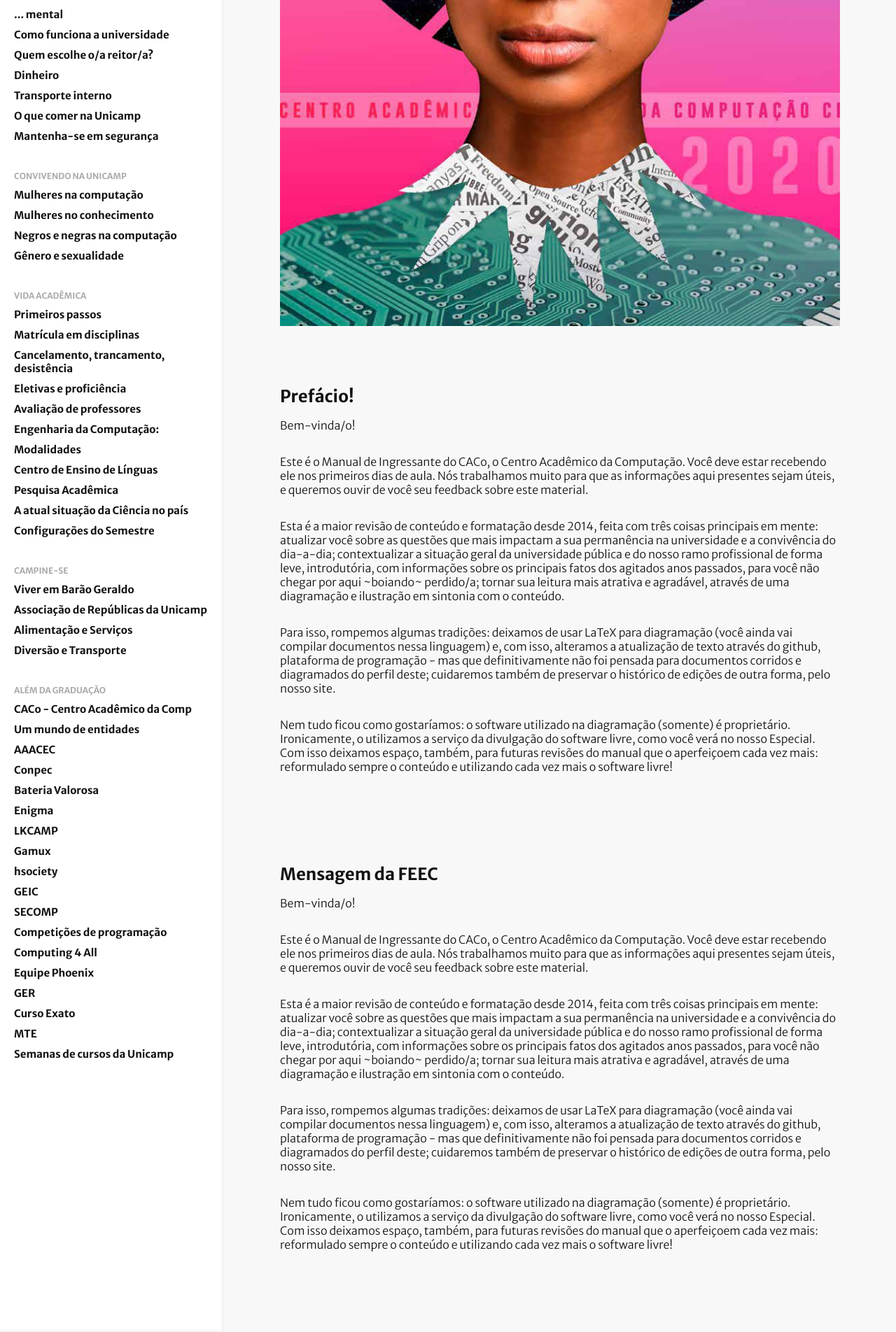
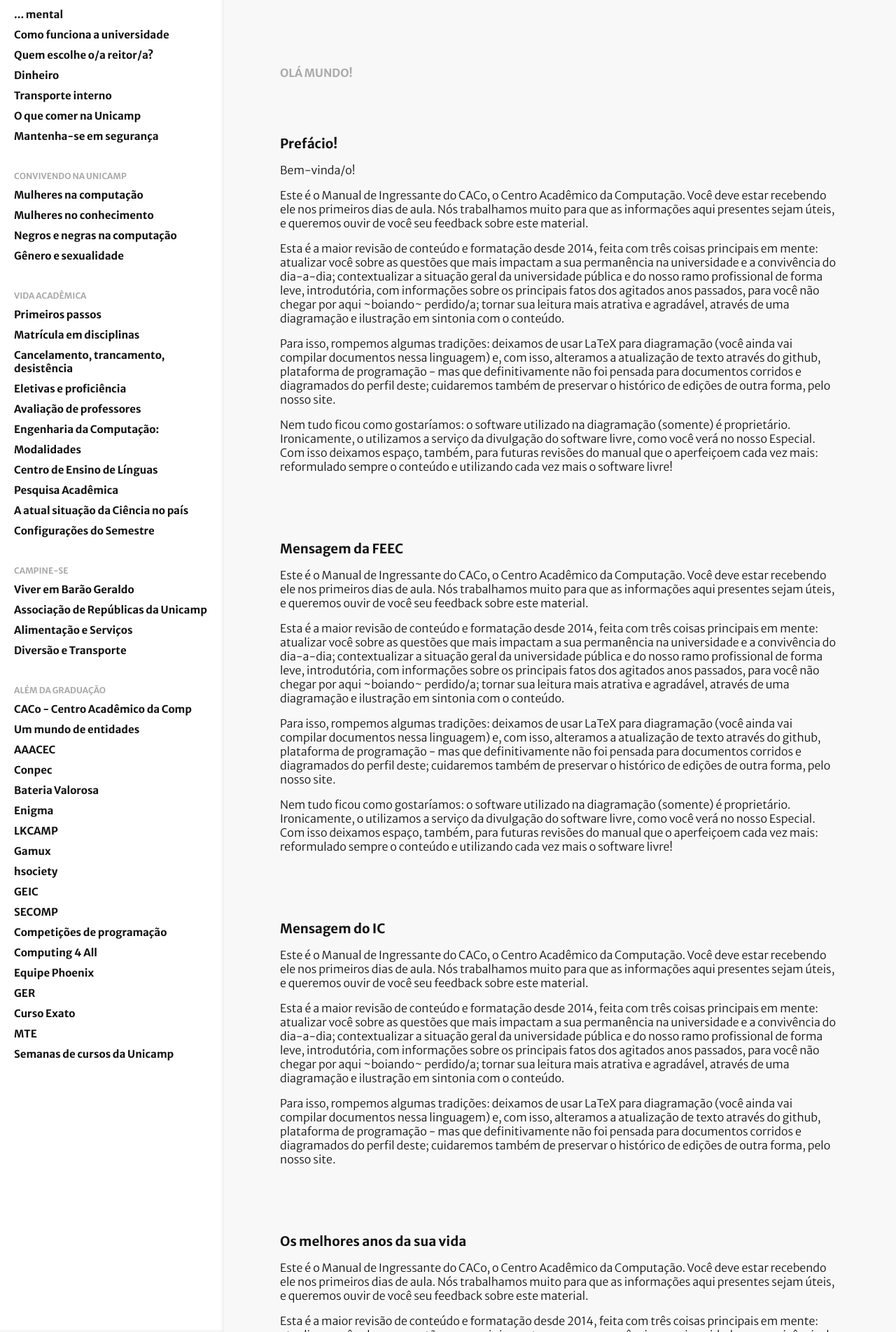
Before and after one commit to cacounicamp/Manual-Digital, a PHP site: page /index.html in a window 1280 px wide. Shown: the part 696-2600 px from the top of the page at 70% size. Run offline with PHP 8.4, Linux system fonts and the light colour scheme.

Commit message:
Seção 5 - Campine-se OK - Atualizando capa

```diff
--- a/index.html
+++ b/index.html
@@ -76,10 +76,10 @@
 
             <h3> CAMPINE-SE </h3>
             <ul>
-                <li><a href="#"> Viver em Barão Geraldo </a></li>
-                <li><a href="#"> Associação de Repúblicas da Unicamp </a></li>
-                <li><a href="#"> Alimentação e Serviços </a></li>
-                <li><a href="#"> Diversão e Transporte </a></li>
+                <li><a href="#barao"> Viver em Barão Geraldo </a></li>
+                <li><a href="#aru"> Associação de Repúblicas da Unicamp </a></li>
+                <li><a href="#alimentacaoEServicos"> Alimentação e Serviços </a></li>
+                <li><a href="#DiversaoETransporte"> Diversão e Transporte </a></li>
             </ul>
 
             <h3> ALÉM DA GRADUAÇÃO </h3>
@@ -107,56 +107,46 @@
     </nav>
     <main id="main">
         <section id="capa">
-            <img src="images/Image1.jpeg" alt="">
+            <img src="images/capa.png" alt="">
+            <img src="images/contracapa.png" alt="">
         </section>
+
         <section id="olaMundo">
-            <h1 id="prefacio"> Prefácio! </h1>
-            <p>
-                Bem-vinda/o!
-            </p>
-
+            <h1 class="title"> Olá Mundo! </h1>
+            <section id="prefacio">
+                <h1> Prefácio! </h1>
+                <p>Bem-vinda/o! </p>
                 <p> Este é o Manual de Ingressante do CACo, o Centro Acadêmico da Computação. Você deve estar  recebendo ele nos primeiros dias de aula. Nós trabalhamos muito para que as informações aqui presentes sejam úteis, e queremos ouvir de você seu feedback sobre este material. </p>
                 <p>Esta é a maior revisão de conteúdo e formatação desde 2014, feita com três coisas principais em  mente: atualizar você sobre as questões que mais impactam a sua permanência na universidade e  a convivência do dia-a-dia; contextualizar a situação geral da universidade pública e do nosso ramo  profissional de forma leve, introdutória, com informações sobre os principais fatos dos agitados anos  passados, para você não chegar por aqui ~boiando~ perdido/a; tornar sua leitura mais atrativa e  agradável, através de uma diagramação e ilustração em sintonia com o conteúdo. </p>
                 <p>Para isso, rompemos algumas tradições: deixamos de usar LaTeX para diagramação (você ainda  vai compilar documentos nessa linguagem) e, com isso, alteramos a atualização de texto através  do github, plataforma de programação - mas que definitivamente não foi pensada para documentos  corridos e diagramados do perfil deste; cuidaremos também de preservar o histórico de edições de  outra forma, pelo nosso site. </p>
-            <p>Nem tudo ficou como gostaríamos: o software utilizado na diagramação (somente) é proprietário.  Ironicamente, o utilizamos a serviço da divulgação do software livre, como você verá no nosso Especial. Com isso deixamos espaço, também, para futuras revisões do manual que o aperfeiçoem cada  vez mais: reformulado sempre o conteúdo e utilizando cada vez mais o software livre! </p>
-            </p>
+                <p>Nem tudo ficou como gostaríamos: o software utilizado na diagramação (somente) é proprietário.  Ironicamente, o utilizamos a serviço da divulgação do software livre, como você verá no nosso Especial. Com isso deixamos espaço, também, para futuras revisões do manual que o aperfeiçoem cada  vez mais: reformulado sempre o conteúdo e utilizando cada vez mais o software livre! </p></p>
+            </section>
 
-
-            <h1 id="mensagemFeec"> Mensagem da FEEC </h1>
-            <p>
-                Bem-vinda/o!
-            </p>
-
+            <section id="mensagemFeec">
+                <h1> Mensagem da FEEC </h1>
                 <p> Este é o Manual de Ingressante do CACo, o Centro Acadêmico da Computação. Você deve estar  recebendo ele nos primeiros dias de aula. Nós trabalhamos muito para que as informações aqui presentes sejam úteis, e queremos ouvir de você seu feedback sobre este material. </p>
                 <p>Esta é a maior revisão de conteúdo e formatação desde 2014, feita com três coisas principais em  mente: atualizar você sobre as questões que mais impactam a sua permanência na universidade e  a convivência do dia-a-dia; contextualizar a situação geral da universidade pública e do nosso ramo  profissional de forma leve, introdutória, com informações sobre os principais fatos dos agitados anos  passados, para você não chegar por aqui ~boiando~ perdido/a; tornar sua leitura mais atrativa e  agradável, através de uma diagramação e ilustração em sintonia com o conteúdo. </p>
                 <p>Para isso, rompemos algumas tradições: deixamos de usar LaTeX para diagramação (você ainda  vai compilar documentos nessa linguagem) e, com isso, alteramos a atualização de texto através  do github, plataforma de programação - mas que definitivamente não foi pensada para documentos  corridos e diagramados do perfil deste; cuidaremos também de preservar o histórico de edições de  outra forma, pelo nosso site. </p>
-            <p>Nem tudo ficou como gostaríamos: o software utilizado na diagramação (somente) é proprietário.  Ironicamente, o utilizamos a serviço da divulgação do software livre, como você verá no nosso Especial. Com isso deixamos espaço, também, para futuras revisões do manual que o aperfeiçoem cada  vez mais: reformulado sempre o conteúdo e utilizando cada vez mais o software livre! </p>
-            </p>
+                <p>Nem tudo ficou como gostaríamos: o software utilizado na diagramação (somente) é proprietário.  Ironicamente, o utilizamos a serviço da divulgação do software livre, como você verá no nosso Especial. Com isso deixamos espaço, também, para futuras revisões do manual que o aperfeiçoem cada  vez mais: reformulado sempre o conteúdo e utilizando cada vez mais o software livre! </p></p>
+            </section>
 
-            <h1 id="mensagemIc"> Mensagem do IC</h1>
-            <p>
-                Bem-vinda/o!
-            </p>
-
+            <section id="mensagemIc">
+                <h1> Mensagem do IC</h1>
                 <p> Este é o Manual de Ingressante do CACo, o Centro Acadêmico da Computação. Você deve estar  recebendo ele nos primeiros dias de aula. Nós trabalhamos muito para que as informações aqui presentes sejam úteis, e queremos ouvir de você seu feedback sobre este material. </p>
                 <p>Esta é a maior revisão de conteúdo e formatação desde 2014, feita com três coisas principais em  mente: atualizar você sobre as questões que mais impactam a sua permanência na universidade e  a convivência do dia-a-dia; contextualizar a situação geral da universidade pública e do nosso ramo  profissional de forma leve, introdutória, com informações sobre os principais fatos dos agitados anos  passados, para você não chegar por aqui ~boiando~ perdido/a; tornar sua leitura mais atrativa e  agradável, através de uma diagramação e ilustração em sintonia com o conteúdo. </p>
                 <p>Para isso, rompemos algumas tradições: deixamos de usar LaTeX para diagramação (você ainda  vai compilar documentos nessa linguagem) e, com isso, alteramos a atualização de texto através  do github, plataforma de programação - mas que definitivamente não foi pensada para documentos  corridos e diagramados do perfil deste; cuidaremos também de preservar o histórico de edições de  outra forma, pelo nosso site. </p>
-            <p>Nem tudo ficou como gostaríamos: o software utilizado na diagramação (somente) é proprietário.  Ironicamente, o utilizamos a serviço da divulgação do software livre, como você verá no nosso Especial. Com isso deixamos espaço, também, para futuras revisões do manual que o aperfeiçoem cada  vez mais: reformulado sempre o conteúdo e utilizando cada vez mais o software livre! </p>
-            </p>
+            </section>
 
-            <h1 id="melhoresAnos"> Os melhores anos da sua vida </h1>
-            <p>
-                Bem-vinda/o!
-            </p>
-
+            <section id="melhoresAnos">
+                <h1 > Os melhores anos da sua vida </h1>
                 <p> Este é o Manual de Ingressante do CACo, o Centro Acadêmico da Computação. Você deve estar  recebendo ele nos primeiros dias de aula. Nós trabalhamos muito para que as informações aqui presentes sejam úteis, e queremos ouvir de você seu feedback sobre este material. </p>
                 <p>Esta é a maior revisão de conteúdo e formatação desde 2014, feita com três coisas principais em  mente: atualizar você sobre as questões que mais impactam a sua permanência na universidade e  a convivência do dia-a-dia; contextualizar a situação geral da universidade pública e do nosso ramo  profissional de forma leve, introdutória, com informações sobre os principais fatos dos agitados anos  passados, para você não chegar por aqui ~boiando~ perdido/a; tornar sua leitura mais atrativa e  agradável, através de uma diagramação e ilustração em sintonia com o conteúdo. </p>
                 <p>Para isso, rompemos algumas tradições: deixamos de usar LaTeX para diagramação (você ainda  vai compilar documentos nessa linguagem) e, com isso, alteramos a atualização de texto através  do github, plataforma de programação - mas que definitivamente não foi pensada para documentos  corridos e diagramados do perfil deste; cuidaremos também de preservar o histórico de edições de  outra forma, pelo nosso site. </p>
-            <p>Nem tudo ficou como gostaríamos: o software utilizado na diagramação (somente) é proprietário.  Ironicamente, o utilizamos a serviço da divulgação do software livre, como você verá no nosso Especial. Com isso deixamos espaço, também, para futuras revisões do manual que o aperfeiçoem cada  vez mais: reformulado sempre o conteúdo e utilizando cada vez mais o software livre! </p>
-            </p>
+            </section>
         </section>
 
         <section id="sobrevivendoUnicamp">
+            <h1 class="title">Sobrevivendo na Unicamp</h1>
             <section id="permanencia">
                 <h1>A palavra é permanência</h1>
 
@@ -427,6 +417,103 @@
             </section>
         </section>
 
+        <section id="convivendoUnicamp">
+            <h1 class="title"> Convivendo na Unicamp! </h1>
+
+            <section></section>
+        </section>
+
+        <section id="vidaAcademica">
+            <h1 class="title"> Vida acadêmica </h1>
+
+            <section></section>
+        </section>
+
+        <section id="campinese">
+            <h1 class="title">Campine-se</h1>
+
+            <section id="barao">
+                <h1>Viver em Barão Geraldo - Enquanto houver pandemia #ficaEmCasa</h1>
+                <p>Enquanto houver pandemia, distanciamento social e ead (infelizmente) nossa dica é com certeza #ficaEmCasa. Mas achamos essa seção essencial para que você, se ainda não conhece muito bem Campinas e/ou Barão Geraldo, tenha algumas informações e já se imagine aqui, para quando tudo passar! - e vai passar! (= </p>
+
+                <h2>Morar por aqui <3</h2>
+                <p>Bom, já te contamos um pouco sobre o campus, agora é hora de pensar em um lugar para morar perto da universidade, então nessa seção vamos te contar algumas alternativas além do IC1(nosso instituto funciona 24h) para passar as noites!</p>
+                <p>Para aqueles que são de Campinas ou cidades próximas, ainda é uma alternativa morar com os pais, que, apesar do conforto, talvez não proporcione as mesmas experiências de morar a alguns passos do campus. Ainda assim, existem diversas linhas de ônibus que saem da própria Unicamp e atendem municípios da região, ou até mesmo grupos e apps de caronas, como o BlaBlaCar, que podem ser financeiramente mais confortáveis . E isso serve para quem volta para casa no fim de semana também: nem sempre é preciso ir até a rodoviária de Campinas!</p>
+                <p>Para morar em Barão Geraldo, veja as principais opções abaixo:</p>
+
+
+                <h2>Moradia estudantil gratuita<h2>
+                <p>Trata-se de um programa de moradia destinado aos alunos com dificuldades em manter residência/moradia com recursos próprios, especialmente aqueles que residem fora da Região Metropolitana de Campinas (RMC) ou em grandes distâncias do campus.</p>
+                <p>A moradia tem uma história incrível e é fruto de uma grande batalha dos estudantes. As inscrições para a bolsa moradia e outras bolsas  abrem no mês de março para calouros. Não perca datas! Saiba mais na seção Permanência Estudantil deste manual :)</p>
+
+                <h2>Aluguel</h2>
+                <p>O custo de moradia em Barão Geraldo depende principalmente de três fatores: proximidade da Unicamp, tamanho do imóvel e qualidade da casa, acabamento, número de banheiros, piscina etc. </p>
+                <p>Quanto à distância, os entornos da Avenida 1 (Avenida Doutor Romeu Tórtima) e da Avenida 2 (Avenida Professor Atílio Martini) costumam ser mais caros de se morar, por serem mais próximos da Unicamp. A região que vai do centro de Barão Geraldo até a Moradia Estudantil, um pouco mais distante da universidade (cerca de 10 minutos de bicicleta), é em geral mais barata e concentra muito mais serviços, como supermercados, restaurantes, bancos e lojas em geral. Também é uma região geralmente mais segura. Uma boa dica para se informar a respeito de lugares para morar (repúblicas, quitinetes, pensionatos) é o site <a href="https://morarunicamp.com.br/" > <b>morarunicamp.com.br</b></a>, criado por estudantes!</p>
+                <p>Lá você encontra informações como endereço, preço, contato e detalhamento do lugar, com boa visualização da distância, além de poder filtrar a pesquisa com o tipo de vaga buscada. E não se preocupe tanto com a distância em relação a institutos específicos, como IC e FEEC, porque são poucas aulas lá no começo do curso! </p>
+                <div>
+                    <img  src="images/campinese/valores-moradia.png"/>
+                </div>
+
+                <h2>Repúblicas</h2>
+                <p> Quando se fala numa república estudantil, talvez a primeira imagem que vem à cabeça seja de festas, bagunça e diversão. Mas não é só isso: repúblicas oferecem grandes oportunidades de convivência e integração na vida universitária, assim como crescimento pessoal e profissional. A conexão com pessoas de outros cursos também é muito facilitada, com trocas de cultura e experiências, que dão a chance de fazer e consolidar amizades que podem durar por toda a vida. Junto do “baixo” valor de aluguel (entre R$ 350,00 e 900,00, dependendo se o quarto é individual), são esses os motivos que tornam as “reps” a opção mais atrativa para os estudantes, que também podem contar com as famosas festinhas… </p>
+                <p> Infelizmente, há uma história pouco documentada da especulação imobiliária em Barão Geraldo. Os valores dos aluguéis têm aumentado bastante ao longo de décadas, transformando a vida nas repúblicas. Imóveis que foram feitos
+                originalmente para 5 ou 7 pessoas passaram por reformas e ampliações - às vezes com alguns problemas - para receber mais pessoas; quartos individuais se tornaram duplos e, no fim, até 15 pessoas vivem na mesma casa. Claro, na maioria dos casos não há nenhuma situação de calamidade nem nada disso, mas é interessante observar como a convivência e o padrão dos imóveis mudam para dar conta de compartilhar entre mais pessoas os custos cada vez maiores de viver em Barão Geraldo. </p>
+
+                <h2>Cuidado com os Golpes</h2>
+                <p>Todo ano há milhares de estudantes entrando em Barão Geraldo, geralmente inexperientes com a vida adulta e que nunca assinaram contratos de nada. Essa situação é propícia para picaretas que queiram aplicar golpes. Claro, nem todo mundo numa república de 10 pessoas vai assinar o contrato de locação, mas se você estiver nessa situação, fique de olho e evite dor de cabeça! Abaixo damos alguns toques pra você fazer antes de assinar qualquer coisa (claro). </p>
+                <ul>
+                    <li> <b>Não pague ou assine nada antecipadamente. </b> Nem cheque, promissória, nada. As “taxas de reservas” e “taxas de contrato” são mais falsas (e caras) que uma tabela de variáveis e uma caixa de vetores, e sua assinatura é sua alma. </p>
+                    <li><b> Busque assistência jurídica. </b>O Serviço de Apoio ao Estudante (SAE) oferece apoio jurídico gratuito. Não deixe de conferir com eles os documentos da sua locação. Adultos da sua confiança e veteranos mais experientes, que já lidaram com contratos de aluguel, podem te ajudar - mas nada substitui profissionais. </li>
+                    <li><b>Verifique se o corretor é real. </b> Corretores de imóveis têm um registro profissional da categoria chamado CRECI. Você sempre pode solicitar o número e conferir no site do CRECI se está ativo.</li>
+                    <li><b>Verifique a propriedade do imóvel.</b> Já houve casos de até a imobiliária “se enganar” e alugar casas sem o conhecimento do dono real do imóvel, devido a declarações falsas de propriedade e coisas desse tipo. Por isso, solicite ler a original do certificado de propriedade do imóvel para você ver a autenticidade do documento e, se possível, vá ao cartório onde está registrada a casa para conferir as informações. São documentos que toda imobiliária deve (ou deveria) ter acesso para seus clientes.</li>
+                    <li><b>Conheça os valores.</b> Há taxas que existem sim - condomínio, IPTU, seguros obrigatórios. Informe-se em profundidade quanto deve ser pago (e quando) pra saber quanto vai custar morar alí.</li>
+                </ul>
+
+                <div>
+                <img  src=" "/>
+                <span> </span>
+                </div>
+
+            </section>
+            <section id="aru">
+                <h1> Associação de Repúblicas da Unicamp </h1>
+                <p> Idealizada em 2008, a ARU é a entidade que representa as Repúblicas Associadas da Unicamp, e tem como meta prestar apoio a elas e zelar pela sua segurança e bem estar com toda a vizinhança. Ela também serve de espaço para discussão dos problemas apresentados em suas reuniões, e presta apoio caso ocorra qualquer tipo de violência, então quando houver alguma dúvida ou problema em relação à moradia em república, você tem quem te ouvir </p>
+                <div>
+                    <img  src="images/campinese/aru.jpeg"/>
+                </div>
+                <p> No começo do ano, a ARU entrega um manual para ingressantes, contendo informações sobre as Repúblicas Associadas. Também atua em projetos sociais, como a Campanha do Agasalho, e promove a integração entre as repúblicas através de jogos e festas, como a Alcorrida, o EntortaRep e o InterReps. A ARU é uma entidade auto-organizada por estudantes e é incrível. Você também pode participar dela! </p>
+                <a href="http://republicasunicamp.com.br/" > republicasunicamp.com.br </a><br>
+                <i>contato@republicasunicamp.com.br</i><br>
+                <a href=”https://www.facebook.com/republicasunicamp”> fb.com/republicasunicamp </a>
+            </section>
+            <section id="alimentacaoEServicos">
+                <h1> Alimentação e Serviços </h1>
+                <p>Os supermercados de Barão Geraldo são bem ressonantes com os restaurantes e opções de alimentação no que diz respeito aos preços. Os principais são o Dia, no meio da Avenida 2, e o Pague Menos (nome sugestivo), próximo à Avenida Sta.Isabel. Aumentando um pouco o investimento, as opções são o Dalben, no final da Avenida 1, e o Pão de Açúcar, próximo ao final da 2.</p>
+                <p>Em Barão também existem agências da maioria dos bancos mais populares. Dentro do campus, há agências do Banco do Brasil e do Santander, além de uma casa lotérica. Porém há agências da Caixa, Itaú, Bradesco, entre outras ao longo de Barão. Se você não pretende resolver problemas com o gerente (sempre uma diversão), e precisa apenas sacar dinheiro para carregar o RA, dá uma olhada no app do Banco24h porque tem alguns, em postos e mercados. </p>
+                <p>No entanto, existem serviços que só estão disponíveis em Campinas, como o Poupatempo, Detran, e a rodoviária. À exceção desses órgãos, sempre pesquise. </p>
+                <p>O que você precisa pode estar em Barão (e até mesmo dentro do campus!): chaveiro, papelaria, loja de tintas, mecânico etc. </p>
+                <div>
+                <img  src=" "/>
+                <span> </span>
+                </div>
+            </section>
+            <section id="diversaoETransporte">
+                <h1> Diversão e Transporte </h1>
+                <p> Há muito o que fazer, e você não precisa ir tão longe! A Unicamp é um polo de produções e estudos culturais com uma agenda extensa. Acesse o site de cada local para ver o que tá rolando. </p>
+                <p> Também por isso, Barão Geraldo tem barzinhos, baladinhas e eventos em praças - fique atento aos eventos no facebook, nem todos podem ser a sua vibe e mesmo amigáveis a LGBTs. </p>
+                <p> Fora desta região da cidade, há muito o que percorrer pelo Centro e pela periferia da cidade, onde pulsam os mais de 1.2 milhão de habitantes. Teve muita luta pra existir <b>Bilhete Único Estudantil</b> com grande desconto (aproveite, o preço total é o mais caro do país). Faça o seu o quanto antes, pois <b>os ônibus não aceitam dinheiro!</b> </p>
+                <a href = https://www.transurc.com.br> www.transurc.com.br </a>
+
+                <div>
+                    <img  src="images/campinese/campinas-roles.png"/>
+                    <span>Resumo de regiões de Campinas</span>
+                </div>
+            </section>
+        </section>
+
+        <section id="alemDaGraduacao">
+            <h1 class="title">Além da graduação</h1>
+        </section>
     </main>
 </body>
 </html>
--- a/style/root.css
+++ b/style/root.css
@@ -11,6 +11,13 @@
     padding-top:80px;
 }
 
+h1.title{
+    margin: 40px 0px 0px 0px;
+    font-size: 16px;
+    color: #AAAAAA;
+    text-transform: uppercase;
+}
+
 h2{
     font-size: 16px;
     margin: 0px;
@@ -20,6 +27,7 @@
     margin: 40px 0px 0px 0px;
     font-size: 12px;
     color: #AAAAAA;
+    text-transform: uppercase;
 }
 
 a{
```
Also changed, not shown: images/Image1.jpeg (deleted), images/campinese/aru.jpeg (added), images/campinese/campinas-roles.png (added), images/campinese/titulo-mapa.jpeg (added), images/campinese/valores-moradia.png (added), 5 other files. Lines whose indentation alone changed are shown as unchanged.
